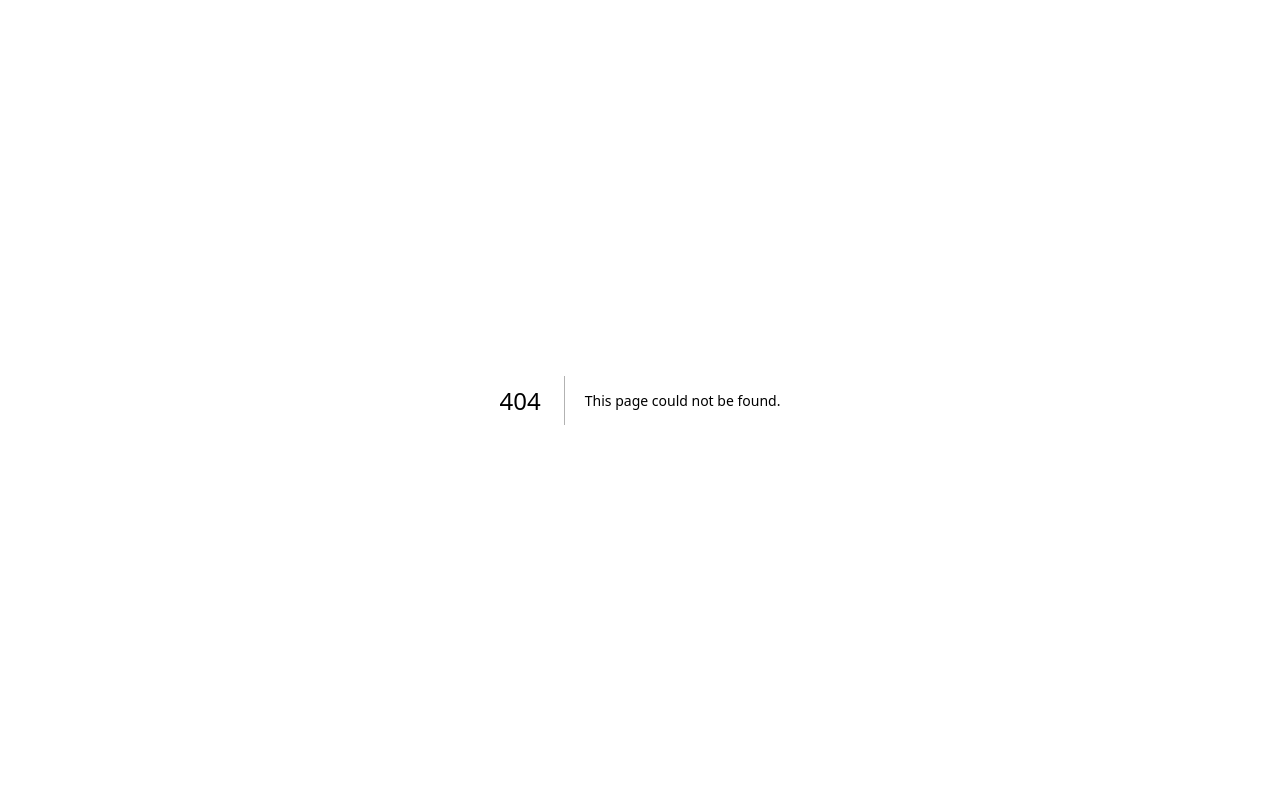
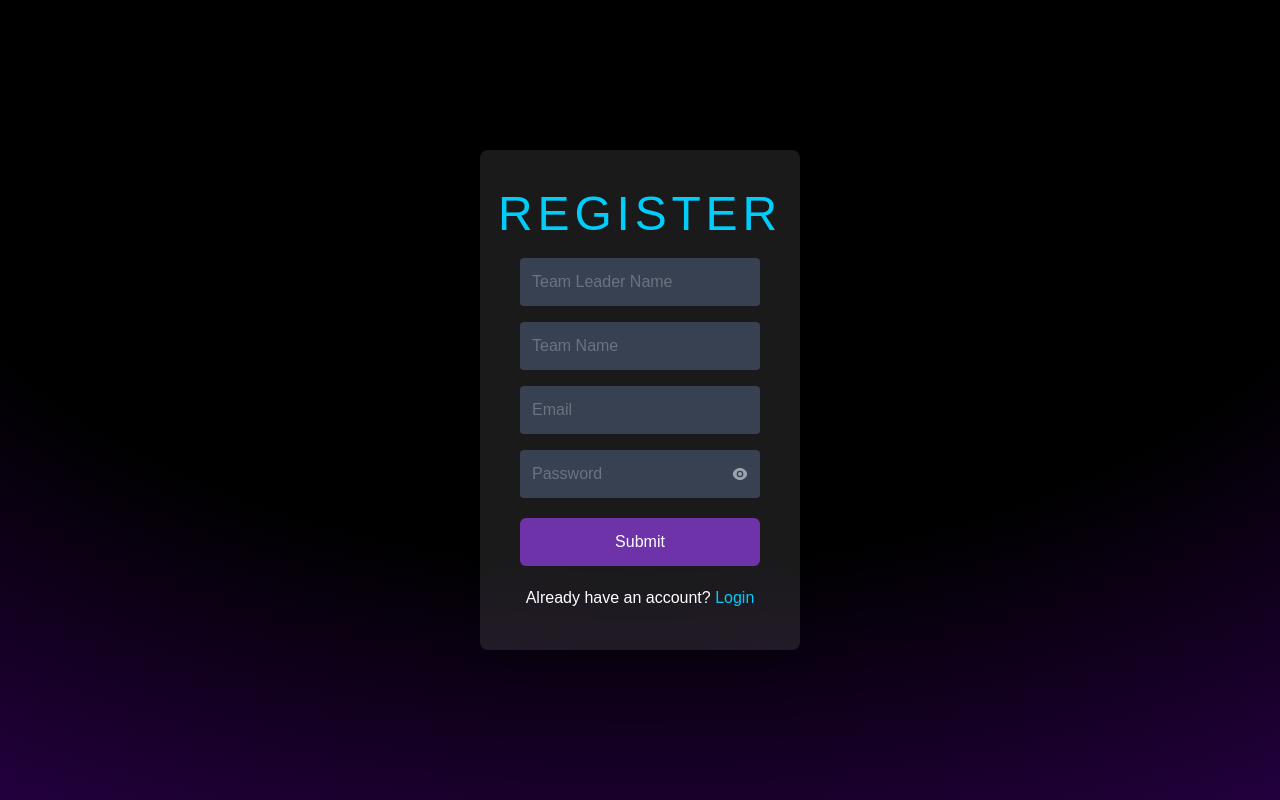
Before and after one commit to Chu1503/illumina_2.0_website, a Next.js app: page /register in a window 1280 px wide. Before the commit this address had no page. Built offline with nearby package versions, Linux system fonts and the light colour scheme; no server answers.

Commit message:
auth pages

```diff
--- a/components/Hero.tsx
+++ b/components/Hero.tsx
@@ -14,8 +14,8 @@ export default function Hero({}: Props) {
         src={illumina_logo_text.src}
         alt="ILLUMINA LOGO TEXT"
       />
-      <button className="text-xl sm:text-2xl p-3 bg-[rgba(110,50,169,255)] text-[rgba(9,1,25,255)] rounded-full flex items-center justify-center"
-      onClick={()=>{router.push('/sign-in')}}>
+      <button className="text-xl sm:text-2xl p-3 bg-[rgba(110,50,169,255)] text-[rgb(255,255,255)] rounded-full flex items-center justify-center"
+      onClick={()=>{router.push('/login')}}>
         Get Started
       </button>
       {/*
--- a/src/app/layout.tsx
+++ b/src/app/layout.tsx
@@ -1,8 +1,7 @@
 import './globals.css'
 
 export const metadata = {
-  title: 'Next.js',
-  description: 'Generated by Next.js',
+  title: 'Illumina 2.0',
 }
 
 export default function RootLayout({
--- a/src/app/sign-in/page.jsx
+++ b/src/app/login/page.jsx
@@ -4,20 +4,20 @@ import {useSignInWithEmailAndPassword} from 'react-firebase-hooks/auth'
 import {auth} from '@/app/firebase/config'
 import { useRouter } from 'next/navigation';
 
-const SignIn = () => {
+const Login = () => {
   const [email, setEmail] = useState('');
   const [password, setPassword] = useState('');
   const [signInWithEmailAndPassword] = useSignInWithEmailAndPassword(auth);
   const router = useRouter()
 
-  const handleSignIn = async () => {
+  const handleLogin = async () => {
     try {
         const res = await signInWithEmailAndPassword(email, password);
         console.log({res});
         sessionStorage.getItem('user', true)
         setEmail('');
         setPassword('');
-        router.push('/')
+        router.push('/submissions')
     }catch(e){
         console.error(e)
     }
@@ -26,7 +26,7 @@ const SignIn = () => {
   return (
     <div className="min-h-screen flex items-center justify-center bg-gray-900">
       <div className="bg-gray-800 p-10 rounded-lg shadow-xl w-96">
-        <h1 className="text-white text-2xl mb-5">Sign In</h1>
+        <h1 className="text-white text-2xl mb-5">Login</h1>
         <input
           type="email"
           placeholder="Email"
@@ -42,13 +42,13 @@ const SignIn = () => {
           className="w-full p-3 mb-4 bg-gray-700 rounded outline-none text-white placeholder-gray-500"
         />
         <button
-          onClick={handleSignIn}
+          onClick={handleLogin}
           className="w-full p-3 bg-indigo-600 rounded text-white hover:bg-indigo-500"
         >
-          Sign In
+          Submit
         </button>
         <button onClick={() => {
-        router.push('/sign-up')
+        router.push('/register')
 
         }}>
           Don't have an account? Sign Up
@@ -58,4 +58,4 @@ const SignIn = () => {
   );
 };
 
-export default SignIn;
+export default Login;
--- a/src/app/page.tsx
+++ b/src/app/page.tsx
@@ -10,10 +10,8 @@ import Prizes from "../../components/Prizes";
 import Sponsors from "../../components/Sponsors";
 import Footer from "../../components/Footer";
 import ScrollToTopButton from '../../components/ScrollToTopButton';
-// import { useRouter } from 'next/navigation'
 
 const Home: NextPage = () => {
-  // const router = useRouter();
   return (
     <div
       className="[background:radial-gradient(150%_150%_at_50%_10%,#000_40%,#4B0082_100%)] text-white h-screen snap-y snap-mandatory overflow-scroll z-0 overflow-x-hidden
--- /dev/null
+++ b/src/app/register/page.jsx
@@ -0,0 +1,172 @@
+"use client";
+import { useState, useEffect } from "react";
+import { useCreateUserWithEmailAndPassword } from "react-firebase-hooks/auth";
+import { auth, database } from "@/app/firebase/config";
+import { useRouter } from "next/navigation";
+import { push, ref, set } from "firebase/database";
+import { RiEyeFill, RiEyeOffFill } from "react-icons/ri";
+
+const Register = () => {
+  const [name, setName] = useState("");
+  const [email, setEmail] = useState("");
+  const [password, setPassword] = useState("");
+  const [teamName, setTeamName] = useState("");
+  const [showPassword, setShowPassword] = useState(false);
+  const [emailError, setEmailError] = useState("");
+  const [passwordError, setPasswordError] = useState("");
+  const [nameError, setNameError] = useState("");
+  const [teamNameError, setTeamNameError] = useState("");
+  const [createUserWithEmailAndPassword, user, loading, error] =
+    useCreateUserWithEmailAndPassword(auth);
+  const router = useRouter();
+  const togglePasswordVisibility = () => {
+    setShowPassword((prevShowPassword) => !prevShowPassword);
+  };
+
+  useEffect(() => {
+    if (user) {
+      router.push("/success");
+    }
+  }, [user, router]);
+
+  const handleRegister = async () => {
+    if (!name) {
+      setNameError("Name is required.");
+      return;
+    } else {
+      setNameError("");
+    }
+
+    if (!teamName) {
+      setTeamNameError("Team name is required.");
+      return;
+    } else {
+      setTeamNameError("");
+    }
+
+    const emailRegex = /^[^\s@]+@[^\s@]+\.[^\s@]+$/;
+    if (!emailRegex.test(email)) {
+      setEmailError("Please enter a valid email address.");
+      return;
+    } else {
+      setEmailError("");
+    }
+
+    const passwordRegex =
+      /^(?=.*\d)(?=.*[a-z])(?=.*[A-Z])(?=.*[^a-zA-Z0-9])(?!.*\s).{8,}$/;
+    if (!passwordRegex.test(password)) {
+      setPasswordError(
+        "Password must be at least 8 characters long and contain at least one uppercase letter, one lowercase letter, one digit, and one special character."
+      );
+      return;
+    } else {
+      setPasswordError("");
+    }
+
+    try {
+      const res = await createUserWithEmailAndPassword(email, password);
+
+      const usersRef = ref(database, "users");
+      const newDataRef = push(usersRef);
+
+      const userData = {
+        name: name,
+        email: email,
+        teamName: teamName,
+      };
+
+      await set(newDataRef, userData);
+
+      console.log("Data stored successfully in the database.");
+      sessionStorage.setItem("user", true);
+      setEmail("");
+      setPassword("");
+      setName("");
+      setTeamName("");
+    } catch (error) {
+      console.error("Error storing data in the database:", error);
+      alert("An error occurred while storing data in the database.");
+    }
+  };
+
+  return (
+    <div className="min-h-screen flex items-center justify-center [background:radial-gradient(150%_150%_at_50%_10%,#000_40%,#4B0082_100%)]">
+      <div className="flex flex-col items-center backdrop-filter backdrop-blur-lg bg-opacity-10 bg-white p-10 rounded-lg shadow-xl w-[85vw] sm:w-[25vw]">
+        <h1 className="uppercase text-[rgba(1,205,250,255)] text-4xl sm:text-5xl tracking-widest mb-5">
+          Register
+        </h1>
+        <input
+          type="text"
+          placeholder="Team Leader Name"
+          value={name}
+          onChange={(e) => setName(e.target.value)}
+          className="w-[75vw] sm:w-full p-3 mb-4 bg-gray-700 rounded outline-none text-white placeholder-gray-500"
+        />
+        {nameError && <p className="text-red-500 text-xs mb-4">{nameError}</p>}
+        <input
+          type="text"
+          placeholder="Team Name"
+          value={teamName}
+          onChange={(e) => setTeamName(e.target.value)}
+          className="w-[75vw] sm:w-full p-3 mb-4 bg-gray-700 rounded outline-none text-white placeholder-gray-500"
+        />
+        {teamNameError && (
+          <p className="text-red-500 text-xs mb-4">{teamNameError}</p>
+        )}
+        <input
+          type="email"
+          placeholder="Email"
+          value={email}
+          onChange={(e) => setEmail(e.target.value)}
+          className="w-[75vw] sm:w-full p-3 mb-4 bg-gray-700 rounded outline-none text-white placeholder-gray-500"
+        />
+        {emailError && (
+          <p className="text-red-500 text-xs mb-4">{emailError}</p>
+        )}
+        <div className="relative flex flex-col items-center w-[75vw] sm:w-full">
+          <input
+            type={showPassword ? "text" : "password"}
+            placeholder="Password"
+            value={password}
+            onChange={(e) => setPassword(e.target.value)}
+            className="w-[75vw] sm:w-full p-3 bg-gray-700 rounded outline-none text-white placeholder-gray-500"
+          />
+          <div className="absolute inset-y-0 right-0 flex items-center pr-3">
+            {showPassword ? (
+              <RiEyeOffFill
+                onClick={togglePasswordVisibility}
+                className="text-gray-400 cursor-pointer"
+              />
+            ) : (
+              <RiEyeFill
+                onClick={togglePasswordVisibility}
+                className="text-gray-400 cursor-pointer"
+              />
+            )}
+          </div>
+        </div>
+        {passwordError && (
+          <p className="text-red-500 text-xs mb-4">{passwordError}</p>
+        )}
+        <button
+          onClick={handleRegister}
+          className="w-full mt-5 p-3 rounded-md bg-[rgba(110,50,169,255)] text-[rgb(255,255,255)] hover:bg-[rgba(110,50,169,0.5)]"
+        >
+          Submit
+        </button>
+
+        <div className="text-[rgb(255,255,255)] mt-5">
+          Already have an account?{" "}
+          <button
+            className="hover:text-[rgb(255,255,255)] text-[rgba(1,205,250,255)]"
+            onClick={() => router.push("/login")}
+          >
+            Login
+          </button>
+        </div>
+      </div>
+    </div>
+  );
+};
+
+export default Register;
--- a/src/app/sign-in/layout.tsx
+++ /dev/null
@@ -1,16 +0,0 @@
-export const metadata = {
-  title: 'Next.js',
-  description: 'Generated by Next.js',
-}
-
-export default function RootLayout({
-  children,
-}: {
-  children: React.ReactNode
-}) {
-  return (
-    <html lang="en">
-      <body>{children}</body>
-    </html>
-  )
-}
--- /dev/null
+++ b/src/app/success/page.jsx
@@ -0,0 +1,29 @@
+"use client";
+import { useState } from "react";
+import { useRouter } from "next/navigation";
+
+function RegistrationSuccessPage() {
+  const router = useRouter();
+  return (
+    <div className="min-h-screen flex items-center justify-center [background:radial-gradient(150%_150%_at_50%_10%,#000_40%,#4B0082_100%)]">
+      <div className="flex flex-col items-center backdrop-filter backdrop-blur-lg bg-opacity-10 bg-white p-10 rounded-lg shadow-xl w-[85vw] sm:w-[45vw]">
+        <h2 className="uppercase text-[rgba(1,205,250,255)] text-2xl sm:text-3xl tracking-widest mb-5 text-center">
+          Registration Successful!
+        </h2>
+        <p className="text-lg text-gray-300 mb-5 text-center">
+          Thank you for registering. Your account has been successfully created.
+        </p>
+        <div className="text-center">
+          <button
+            onClick={() => router.push("/login")}
+            className="w-full p-3 text-md rounded-md bg-[rgba(110,50,169,255)] text-[rgb(255,255,255)] hover:bg-[rgba(110,50,169,0.5)]"
+          >
+            Login
+          </button>
+        </div>
+      </div>
+    </div>
+  );
+}
+
+export default RegistrationSuccessPage;
```
Also changed, not shown: src/app/submissions/page.jsx (added).
